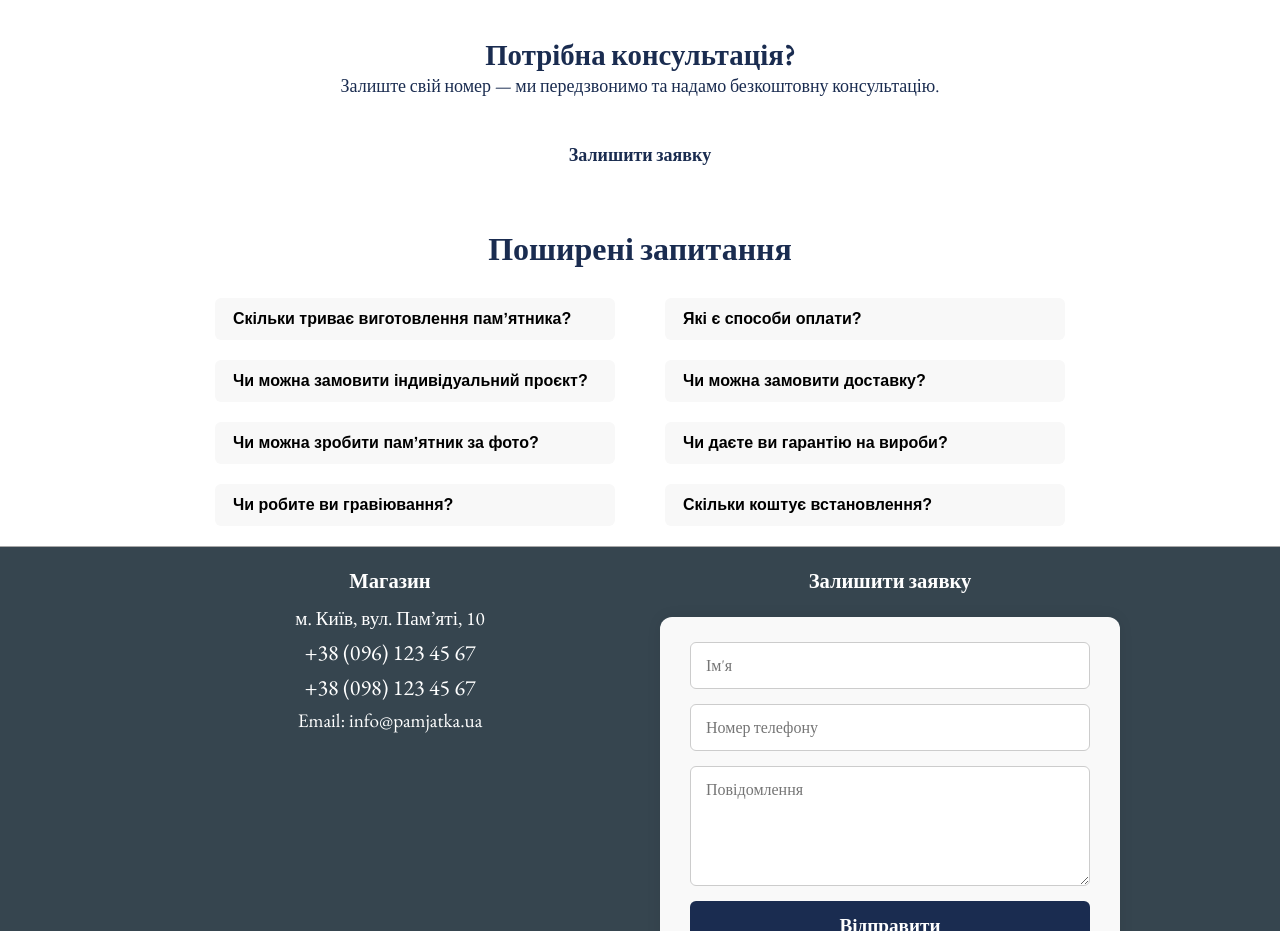
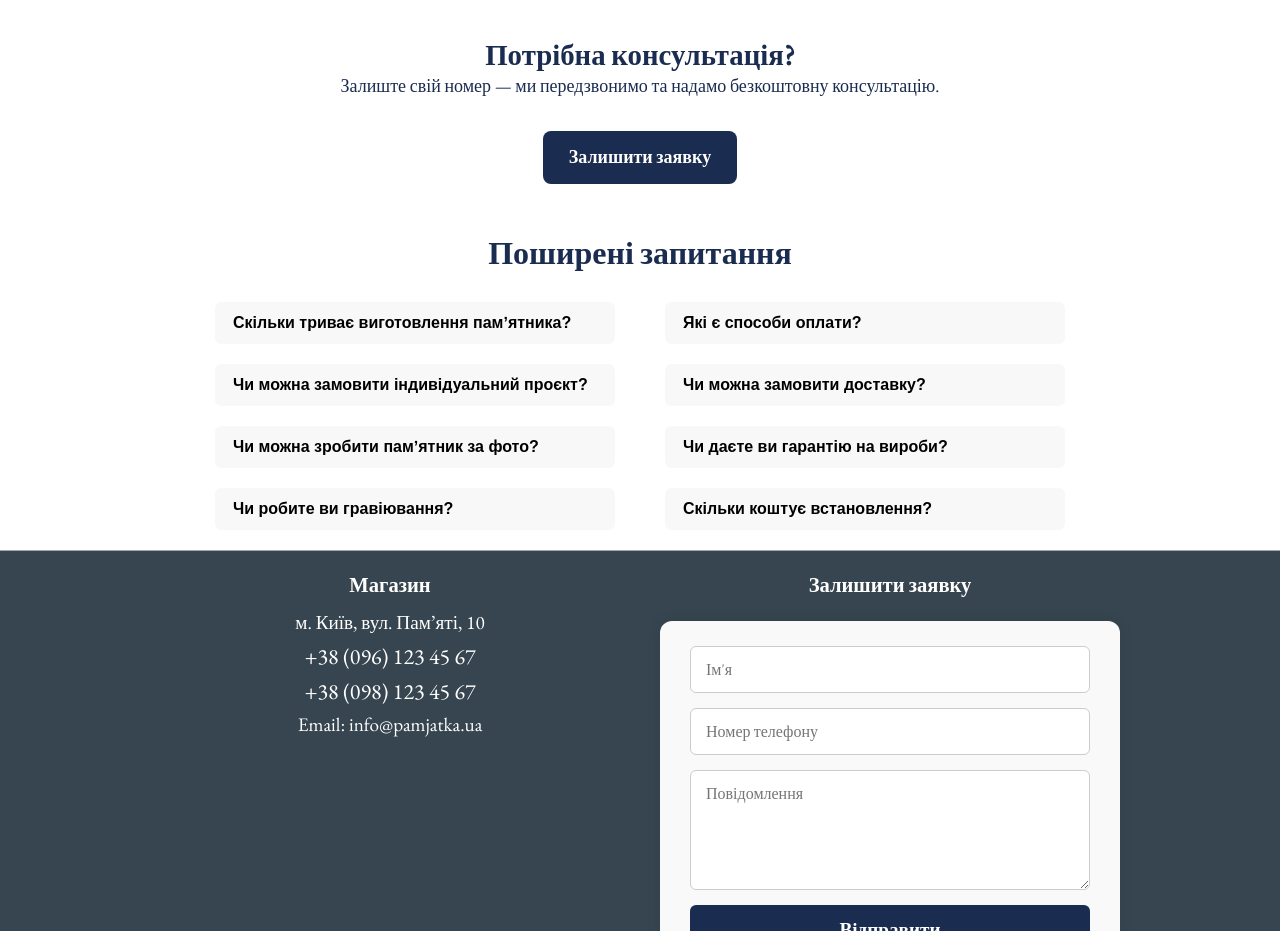
Before and after one commit to ivansavshak/-, a plain HTML site: page index.html in a window 1280 px wide. Shown: the part 1960-2891 px from the top of the page. Drawn offline with nearby package versions, Linux system fonts and the light colour scheme.

Commit message:
Оновлення кнопки

```diff
--- a/index.html
+++ b/index.html
@@ -133,9 +133,7 @@
             Залиште свій номер — ми передзвонимо та надамо безкоштовну
             консультацію.
           </p>
-          <a href="#footer-contact-form" id="toggle-form" class="btn"
-            >Залишити заявку</a
-          >
+          <a href="#footer-contact-form" class="btn">Залишити заявку</a>
         </section>
 
         <section class="faq scroll-animate">
```
